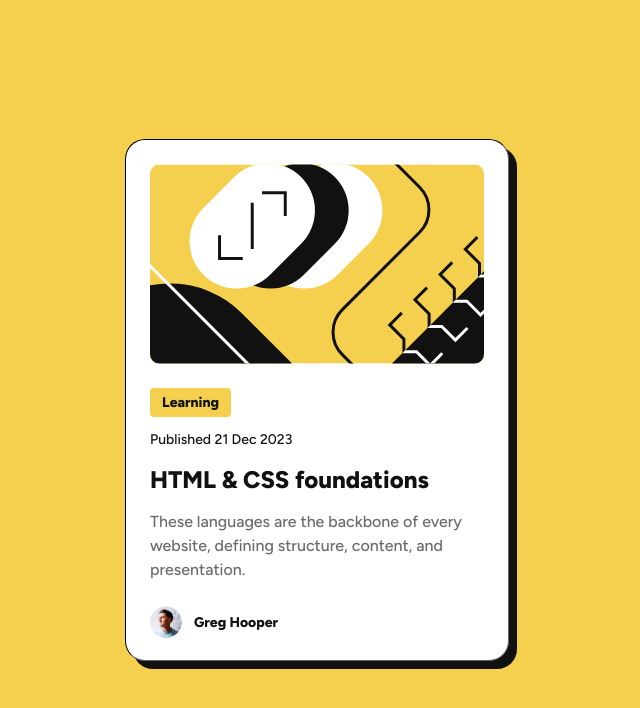
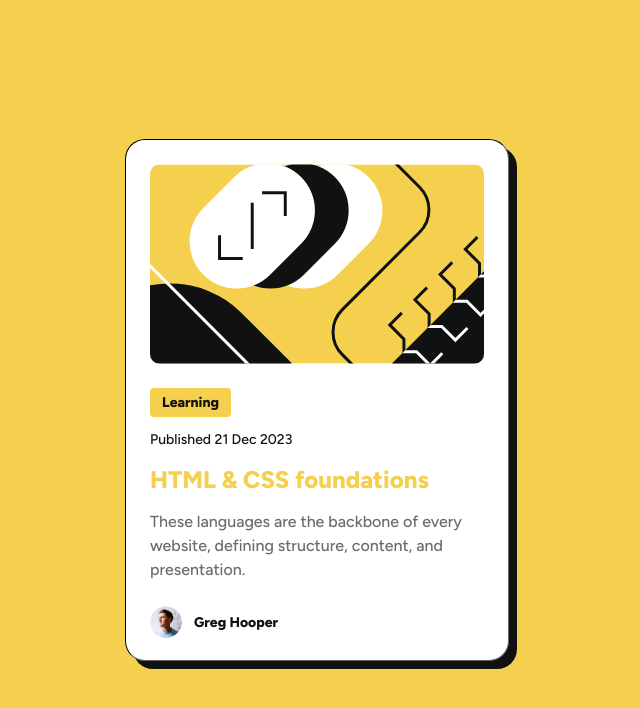
Before and after one commit to hindami/blog-preview-card, a plain HTML site: page index.html in a window 1280 px wide. In both pictures the pointer is over the element "HTML & CSS foundations". Shown: the whole page, without its empty margins (323-963 px from the left). Drawn offline with Linux system fonts and the light colour scheme.

Commit message:
feat: set hover on card title

```diff
--- a/styles/styles.css
+++ b/styles/styles.css
@@ -69,6 +69,12 @@ body {
   margin-bottom: 12px;
 }
 
+.blog-preview-card--content-title:hover,
+.blog-preview-card--content-title:focus {
+  color: var(--yellow);
+  cursor: pointer;
+}
+
 .blog-preview-card--content-publish-date {
   color: var(--gray-950);
   font-size: 14px;
```
